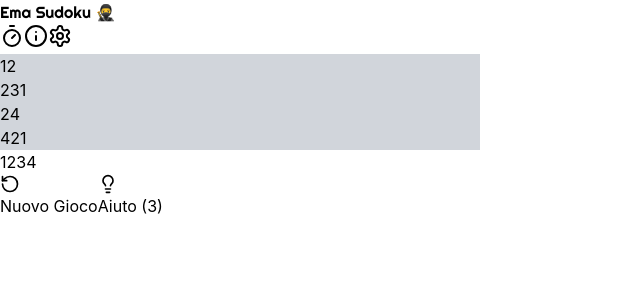
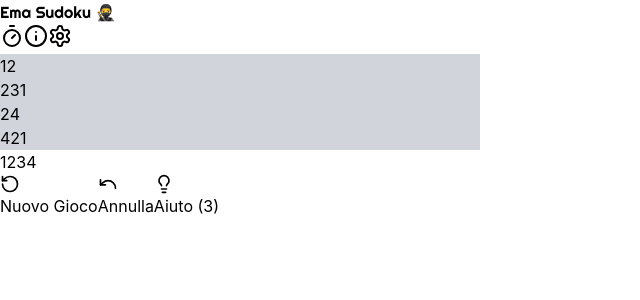
Before and after one commit to sigfreedo/ema-sudoku, a React (Vite) app: page / in a window 1280 px wide. Shown: the top 300 px of the page, without its empty margins (0-640 px from the left). Built offline with nearby package versions, Linux system fonts and the light colour scheme.

Commit message:
Fix: aggiunto pulsante undo

```diff
--- a/src/App.jsx
+++ b/src/App.jsx
@@ -1,5 +1,5 @@
 import React, { useState, useEffect } from 'react';
-import { Settings, RotateCcw, Lightbulb, Trophy, Info, X, Timer } from 'lucide-react';
+import { Settings, RotateCcw, Lightbulb, Trophy, Info, X, Timer, Undo } from 'lucide-react';
 
 const EmaSudoku = () => {
   // Configurazione
@@ -451,6 +451,7 @@ const EmaSudoku = () => {
   const [hints, setHints] = useState(3);
   const [timerActive, setTimerActive] = useState(false);
   const [seconds, setSeconds] = useState(0);
+  const [history, setHistory] = useState([]);
 
   // Ricarica gioco quando cambiano impostazioni
   useEffect(() => {
@@ -491,8 +492,18 @@ const EmaSudoku = () => {
   // Input da tastiera (solo per tema numerico)
   useEffect(() => {
     const handleKeyPress = (e) => {
-      if (!selected || completed || symbolSet !== 'numbers') return;
-      if (game.puzzle[selected.row][selected.col] !== 0) return; // Non permettere input su celle fisse
+      if (completed) return;
+
+      // Backspace o Delete per Undo
+      if (e.key === 'Backspace' || e.key === 'Delete') {
+        e.preventDefault();
+        handleUndo();
+        return;
+      }
+
+      // Input numerico solo se tema numerico e cella selezionata
+      if (!selected || symbolSet !== 'numbers') return;
+      if (game.puzzle[selected.row][selected.col] !== 0) return;
 
       const num = parseInt(e.key);
       if (num >= 1 && num <= gridSize) {
@@ -502,7 +513,7 @@ const EmaSudoku = () => {
 
     window.addEventListener('keydown', handleKeyPress);
     return () => window.removeEventListener('keydown', handleKeyPress);
-  }, [selected, completed, symbolSet, gridSize, game.puzzle]);
+  }, [selected, completed, symbolSet, gridSize, game.puzzle, history]);
 
   const handleCellClick = (row, col) => {
     // Permetti selezione anche di celle fisse (per aiutare visivamente)
@@ -511,6 +522,9 @@ const EmaSudoku = () => {
 
   const handleSymbolClick = (symbolIndex) => {
     if (selected && game.puzzle[selected.row][selected.col] === 0) {
+      // Salva lo stato corrente nella history
+      setHistory(prev => [...prev.slice(-19), board.map(row => [...row])]);
+
       const newBoard = board.map(row => [...row]);
       newBoard[selected.row][selected.col] = symbolIndex + 1;
       setBoard(newBoard);
@@ -534,15 +548,27 @@ const EmaSudoku = () => {
     setHints(3);
     setTimerActive(false);
     setSeconds(0);
+    setHistory([]);
   };
 
   const handleHint = () => {
     if (hints > 0 && selected && game.puzzle[selected.row][selected.col] === 0 && board[selected.row][selected.col] === 0) {
+      // Salva lo stato corrente nella history
+      setHistory(prev => [...prev.slice(-19), board.map(row => [...row])]);
+
       const newBoard = board.map(row => [...row]);
       newBoard[selected.row][selected.col] = game.solution[selected.row][selected.col];
       setBoard(newBoard);
       setHints(hints - 1);
       setSelected(null);
+    }
+  };
+
+  const handleUndo = () => {
+    if (history.length > 0) {
+      const previousBoard = history[history.length - 1];
+      setBoard(previousBoard);
+      setHistory(prev => prev.slice(0, -1));
     }
   };
 
@@ -629,6 +655,9 @@ const EmaSudoku = () => {
                   💡 Suggerimento: Con il tema Numerico puoi usare la tastiera per inserire i numeri più velocemente!
                 </span>
               )}
+              <span className="block mt-2 font-semibold">
+                ⌫ Premi Backspace o Delete per annullare l'ultima mossa!
+              </span>
             </p>
           </div>
         )}
@@ -858,6 +887,22 @@ const EmaSudoku = () => {
 
           {!completed && (
             <button
+              onClick={handleUndo}
+              disabled={history.length === 0}
+              className={`px-6 py-3 rounded-lg font-semibold flex items-center gap-2 shadow-md transition-all
+                ${history.length > 0
+                  ? `${darkMode ? 'bg-blue-600 hover:bg-blue-700' : 'bg-blue-500 hover:bg-blue-600'} text-white hover:shadow-lg transform hover:scale-105`
+                  : `${darkMode ? 'bg-gray-700' : 'bg-gray-300'} ${darkMode ? 'text-gray-500' : 'text-gray-500'} cursor-not-allowed`
+                }`}
+              title="Annulla ultima mossa (Backspace/Delete)"
+            >
+              <Undo size={20} />
+              Annulla
+            </button>
+          )}
+
+          {!completed && (
+            <button
               onClick={handleHint}
               disabled={hints === 0 || !selected}
               className={`px-6 py-3 rounded-lg font-semibold flex items-center gap-2 shadow-md transition-all
```
